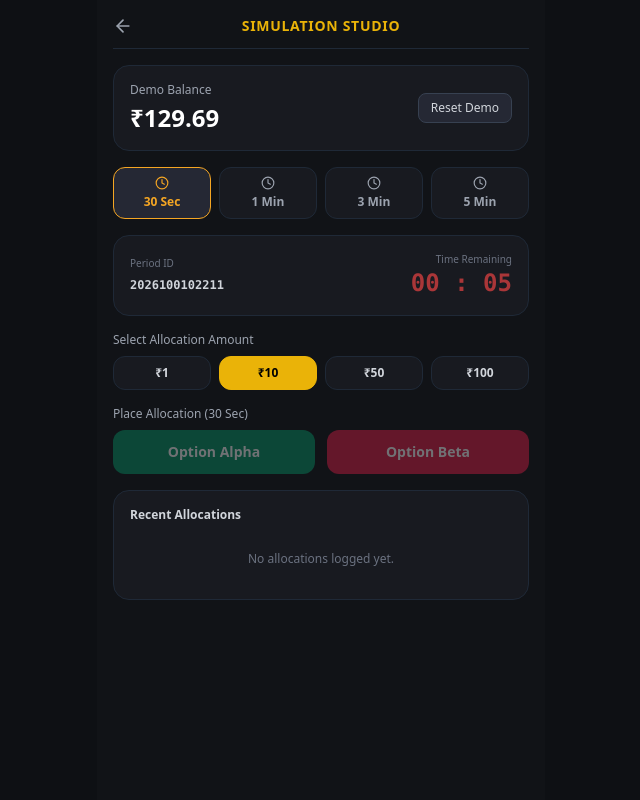
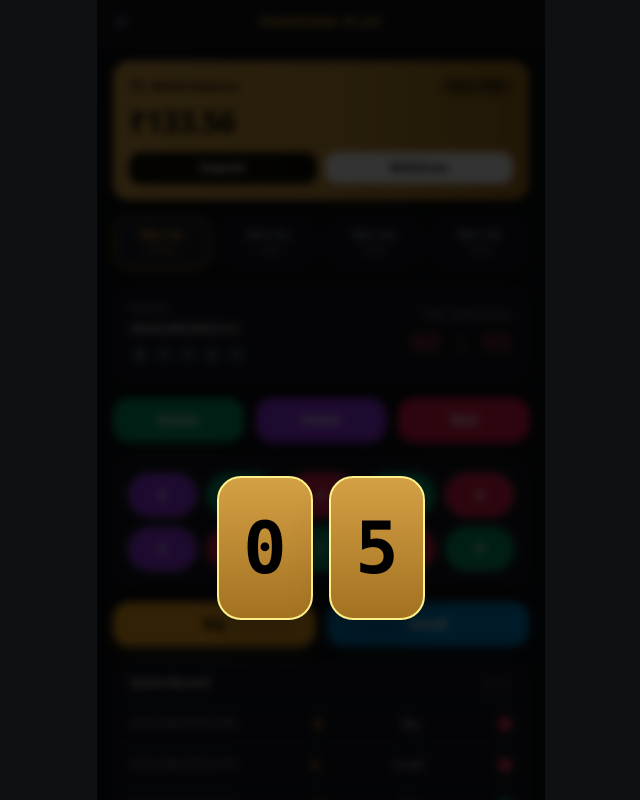
Before and after one commit to karanmn/Pandora, a Next.js app: page /wingo in a window 1280 px wide. Shown: the top 800 px of the page, without its empty margins (319-959 px from the left). Built offline with nearby package versions, Linux system fonts and the light colour scheme.

Commit message:
gaME UPDATE

```diff
--- a/app/wingo/page.jsx
+++ b/app/wingo/page.jsx
@@ -2,49 +2,85 @@
 
 import { useState, useEffect } from "react";
 import Link from "next/link";
-import { ArrowLeft, Wallet, AlertCircle, Clock } from "lucide-react";
+import { ArrowLeft, Wallet, RefreshCw, X, AlertCircle } from "lucide-react";
 
-const INTERVALS = [
+const WIN_GO_MODES = [
   { label: "30 Sec", duration: 30 },
   { label: "1 Min", duration: 60 },
   { label: "3 Min", duration: 180 },
   { label: "5 Min", duration: 300 },
 ];
 
-export default function MockMultiTimerSimulator() {
-  const [activeInterval, setActiveInterval] = useState(INTERVALS[0]);
+const MULTIPLIERS = [1, 5, 10, 20, 50, 100];
+const BASE_AMOUNTS = [1, 10, 100, 1000];
+
+export default function WinGoGamePage() {
+  const [activeModeIndex, setActiveModeIndex] = useState(0);
+  const [balance, setBalance] = useState(133.56);
   const [secondsRemaining, setSecondsRemaining] = useState(30);
-  const [periodId, setPeriodId] = useState("");
-  const [virtualBalance, setVirtualBalance] = useState(129.69);
-  const [selectedUnit, setSelectedUnit] = useState(10);
-  const [actionLog, setActionLog] = useState([]);
-  const [errorNotice, setErrorNotice] = useState("");
+  const [periodId, setPeriodId] = useState("2026100330592300");
 
-  // Drift-free synchronized timer based on active interval
+  // Betting Sheet States
+  const [isSheetOpen, setIsSheetOpen] = useState(false);
+  const [betSelection, setBetSelection] = useState(null); // 'Green', 'Red', 'Violet', 'Big', 'Small', or Number 0-9
+  const [betType, setBetType] = useState(""); // 'Color', 'Size', 'Number'
+  const [baseUnit, setBaseUnit] = useState(10);
+  const [multiplier, setMultiplier] = useState(1);
+  const [errorMsg, setErrorMsg] = useState("");
+  const [successToast, setSuccessToast] = useState("");
+
+  // History List
+  const [historyData, setHistoryData] = useState([
+    { period: "2026100330592300", number: 6, bigSmall: "Big", color: "bg-rose-500" },
+    { period: "2026100330592299", number: 4, bigSmall: "Small", color: "bg-rose-500" },
+    { period: "2026100330592298", number: 7, bigSmall: "Big", color: "bg-emerald-500" },
+    { period: "2026100330592297", number: 8, bigSmall: "Big", color: "bg-rose-500" },
+    { period: "2026100330592296", number: 2, bigSmall: "Small", color: "bg-rose-500" },
+    { period: "2026100330592295", number: 0, bigSmall: "Small", color: "bg-purple-600" },
+    { period: "2026100330592294", number: 5, bigSmall: "Big", color: "bg-purple-600" },
+    { period: "2026100330592293", number: 3, bigSmall: "Small", color: "bg-emerald-500" },
+  ]);
+
+  // Load user balance from localStorage
   useEffect(() => {
-    const updateTimer = () => {
+    const stored = localStorage.getItem("pandora_user");
+    if (stored) {
+      try {
+        const parsed = JSON.parse(stored);
+        if (parsed.balance !== undefined) setBalance(parseFloat(parsed.balance));
+      } catch (e) {
+        console.error(e);
+      }
+    }
+  }, []);
+
+  // Real Clock-Synchronized Timer for all 4 intervals
+  const currentDuration = WIN_GO_MODES[activeModeIndex].duration;
+
+  useEffect(() => {
+    const updateCountdown = () => {
       const now = new Date();
       const currentEpochSec = Math.floor(now.getTime() / 1000);
 
       // Remaining seconds in current block
-      const rem = activeInterval.duration - (currentEpochSec % activeInterval.duration);
-      setSecondsRemaining(rem === activeInterval.duration ? 0 : rem);
+      const rem = currentDuration - (currentEpochSec % currentDuration);
+      const actualRem = rem === currentDuration ? 0 : rem;
+      setSecondsRemaining(actualRem);
 
-      // Deterministic period sequence
+      // Generate accurate Period ID
       const datePart = now.toISOString().slice(0, 10).replace(/-/g, "");
       const secondsSinceMidnight =
         now.getHours() * 3600 + now.getMinutes() * 60 + now.getSeconds();
-      const roundIndex = Math.floor(secondsSinceMidnight / activeInterval.duration) + 1;
-
-      setPeriodId(`${datePart}${String(roundIndex).padStart(5, "0")}`);
+      const roundIndex = Math.floor(secondsSinceMidnight / currentDuration) + 1;
+      setPeriodId(`${datePart}${String(roundIndex).padStart(6, "0")}`);
     };
 
-    updateTimer();
-    const intervalRunner = setInterval(updateTimer, 1000);
+    updateCountdown();
+    const intervalRunner = setInterval(updateCountdown, 1000);
     return () => clearInterval(intervalRunner);
-  }, [activeInterval]);
+  }, [activeModeIndex, currentDuration]);
 
-  // Format seconds to MM:SS
+  // Format MM:SS
   const formatTime = (totalSec) => {
     const m = Math.floor(totalSec / 60);
     const s = totalSec % 60;
@@ -52,99 +88,147 @@ export default function MockMultiTimerSimulator() {
   };
 
   const isLocked = secondsRemaining <= 5;
+  const totalBetAmount = baseUnit * multiplier;
 
-  const handleExecution = (choice) => {
-    setErrorNotice("");
+  const handleOpenSheet = (type, val) => {
+    if (isLocked) {
+      setErrorMsg("Round is locked for the last 5 seconds!");
+      setTimeout(() => setErrorMsg(""), 2500);
+      return;
+    }
+    setBetType(type);
+    setBetSelection(val);
+    setIsSheetOpen(true);
+  };
 
+  const handleConfirmBet = () => {
     if (isLocked) {
-      setErrorNotice("Round locked during final 5 seconds.");
+      setErrorMsg("Time expired! Cannot place order now.");
       return;
     }
 
-    if (virtualBalance < selectedUnit) {
-      setErrorNotice("Insufficient demo balance.");
+    if (balance < totalBetAmount) {
+      setErrorMsg("Insufficient balance in your wallet!");
       return;
     }
 
-    // Atomic balance deduction
-    setVirtualBalance((prev) => parseFloat((prev - selectedUnit).toFixed(2)));
+    // Atomic Deduct
+    const newBal = parseFloat((balance - totalBetAmount).toFixed(2));
+    setBalance(newBal);
 
-    const entry = {
-      id: Date.now(),
-      interval: activeInterval.label,
-      period: periodId,
-      choice,
-      amount: selectedUnit,
-      timestamp: new Date().toLocaleTimeString(),
-    };
+    // Save to localStorage session
+    const stored = localStorage.getItem("pandora_user");
+    if (stored) {
+      try {
+        const parsed = JSON.parse(stored);
+        parsed.balance = newBal;
+        localStorage.setItem("pandora_user", JSON.stringify(parsed));
+      } catch (e) {}
+    }
 
-    setActionLog((prev) => [entry, ...prev.slice(0, 5)]);
+    setIsSheetOpen(false);
+    setSuccessToast(`Placed ₹${totalBetAmount} on ${betSelection}!`);
+    setTimeout(() => setSuccessToast(""), 3000);
   };
 
   return (
-    <div className="min-h-screen bg-[#111317] text-white p-4 max-w-md mx-auto space-y-4 font-sans">
+    <div className="min-h-screen bg-[#0e1014] text-white pb-12 max-w-md mx-auto relative font-sans select-none">
       {/* Top Header */}
-      <div className="flex items-center justify-between border-b border-gray-800 pb-3">
+      <header className="sticky top-0 z-40 bg-[#16181f]/90 backdrop-blur-md px-4 py-3 flex items-center justify-between border-b border-gray-800">
         <Link href="/user/select-panel" className="text-gray-400 hover:text-white">
           <ArrowLeft size={20} />
         </Link>
-        <span className="font-bold text-sm tracking-wider uppercase text-yellow-500">
-          Simulation Studio
+        <span className="font-extrabold text-sm tracking-widest uppercase text-[#f5a623]">
+          PANDORA PLAY
         </span>
         <div className="w-5" />
+      </header>
+
+      {/* Main Container */}
+      <div className="p-4 space-y-4">
+        {/* Wallet Balance Gold Card */}
+        <div className="bg-gradient-to-r from-[#d4a046] via-[#c49237] to-[#a37220] text-black p-4 rounded-2xl shadow-xl">
+          <div className="flex items-center justify-between">
+            <span className="text-xs font-bold flex items-center gap-1.5 opacity-90">
+              <Wallet size={15} /> Wallet Balance
+            </span>
+            <span className="text-[10px] uppercase font-bold tracking-wider bg-black/20 px-2 py-0.5 rounded-full">
+              Real-Time
+            </span>
           </div>
 
-      {/* Balance Card */}
-      <div className="bg-[#181a20] border border-gray-800 rounded-2xl p-4 flex justify-between items-center">
-        <div>
-          <span className="text-xs text-gray-400 block mb-1">Demo Balance</span>
-          <div className="text-2xl font-black text-white">
-            ₹{virtualBalance.toFixed(2)}
+          <div className="text-3xl font-black my-2 tracking-tight">
+            ₹{balance.toFixed(2)}
+          </div>
+
+          <div className="flex gap-2 mt-3">
+            <Link
+              href="/user/crypto/deposit"
+              className="flex-1 bg-black/90 hover:bg-black text-white text-xs font-bold py-2 rounded-xl text-center shadow-md transition"
+            >
+              Deposit
+            </Link>
+            <Link
+              href="/user/crypto/withdraw"
+              className="flex-1 bg-white hover:bg-gray-100 text-black text-xs font-bold py-2 rounded-xl text-center shadow-md transition"
+            >
+              Withdraw
+            </Link>
           </div>
         </div>
-        <button
-          onClick={() => setVirtualBalance(100.0)}
-          className="text-xs bg-[#252834] text-gray-300 px-3 py-1.5 rounded-lg border border-gray-700 hover:border-yellow-500"
-        >
-          Reset Demo
-        </button>
-      </div>
 
-      {/* 4 Timers Tab Selector */}
+        {/* 4 Mode Tabs */}
         <div className="grid grid-cols-4 gap-2">
-        {INTERVALS.map((tab) => {
-          const isSelected = activeInterval.duration === tab.duration;
+          {WIN_GO_MODES.map((mode, idx) => {
+            const isSelected = activeModeIndex === idx;
             return (
               <button
-              key={tab.label}
+                key={mode.label}
                 onClick={() => {
-                setActiveInterval(tab);
-                setErrorNotice("");
+                  setActiveModeIndex(idx);
+                  setIsSheetOpen(false);
                 }}
-              className={`p-2 rounded-xl border text-center transition ${
+                className={`py-2.5 px-1 rounded-2xl border text-center transition flex flex-col items-center justify-center ${
                   isSelected
-                  ? "bg-[#252834] border-[#f5a623] text-[#f5a623]"
-                  : "bg-[#181a20] border-gray-800 text-gray-400"
+                    ? "bg-[#1f222b] border-[#f5a623] text-[#f5a623] shadow-md shadow-[#f5a623]/10"
+                    : "bg-[#16181f] border-gray-800/80 text-gray-400 hover:border-gray-700"
                 }`}
               >
-              <Clock size={14} className="mx-auto mb-1" />
-              <div className="text-xs font-bold">{tab.label}</div>
+                <span className="text-xs font-extrabold tracking-wide">Win Go</span>
+                <span className="text-[10px] font-medium opacity-80">{mode.label}</span>
               </button>
             );
           })}
         </div>
 
-      {/* Live Timer & Period Info */}
-      <div className="bg-[#181a20] border border-gray-800 rounded-2xl p-4 flex justify-between items-center">
+        {/* Timer & Period Card */}
+        <div className="bg-[#16181f] border border-gray-800 rounded-2xl p-4 flex justify-between items-center relative overflow-hidden">
           <div>
-          <span className="text-[10px] text-gray-500 block">Period ID</span>
-          <span className="text-xs font-mono font-bold text-gray-300">{periodId}</span>
+            <span className="text-[10px] text-gray-400 uppercase tracking-wider block mb-1">
+              Period
+            </span>
+            <div className="text-xs font-mono font-bold text-gray-200 tracking-wider">
+              {periodId}
             </div>
+            <div className="flex gap-1 mt-2">
+              {[8, 7, 7, 6, 7].map((num, i) => (
+                <span
+                  key={i}
+                  className="w-5 h-5 rounded-full bg-gray-800 text-[10px] font-bold flex items-center justify-center text-gray-300 border border-gray-700"
+                >
+                  {num}
+                </span>
+              ))}
+            </div>
+          </div>
+
           <div className="text-right">
-          <span className="text-[10px] text-gray-500 block">Time Remaining</span>
+            <span className="text-[10px] text-gray-400 uppercase tracking-wider block mb-1">
+              Time Remaining
+            </span>
             <div
               className={`text-2xl font-mono font-black ${
-              isLocked ? "text-red-500 animate-pulse" : "text-[#f5a623]"
+                isLocked ? "text-rose-500 animate-pulse" : "text-[#f5a623]"
               }`}
             >
               {formatTime(secondsRemaining)}
@@ -152,83 +236,192 @@ export default function MockMultiTimerSimulator() {
           </div>
         </div>
 
-      {/* Amount Selector */}
+        {/* Color Buttons */}
+        <div className="grid grid-cols-3 gap-3">
+          <button
+            onClick={() => handleOpenSheet("Color", "Green")}
+            className="bg-emerald-600 hover:bg-emerald-500 active:scale-95 py-3 rounded-2xl font-bold text-sm shadow-lg shadow-emerald-900/20 transition"
+          >
+            Green
+          </button>
+          <button
+            onClick={() => handleOpenSheet("Color", "Violet")}
+            className="bg-purple-600 hover:bg-purple-500 active:scale-95 py-3 rounded-2xl font-bold text-sm shadow-lg shadow-purple-900/20 transition"
+          >
+            Violet
+          </button>
+          <button
+            onClick={() => handleOpenSheet("Color", "Red")}
+            className="bg-rose-600 hover:bg-rose-500 active:scale-95 py-3 rounded-2xl font-bold text-sm shadow-lg shadow-rose-900/20 transition"
+          >
+            Red
+          </button>
+        </div>
+
+        {/* Number Balls 0 - 9 */}
+        <div className="bg-[#16181f] border border-gray-800 rounded-2xl p-3.5">
+          <div className="grid grid-cols-5 gap-2.5">
+            {[0, 1, 2, 3, 4, 5, 6, 7, 8, 9].map((num) => {
+              const isSpecial = num === 0 || num === 5;
+              const isEven = num % 2 === 0;
+              const bgClass = isSpecial
+                ? "bg-purple-600 border-purple-400"
+                : isEven
+                ? "bg-rose-600 border-rose-400"
+                : "bg-emerald-600 border-emerald-400";
+
+              return (
+                <button
+                  key={num}
+                  onClick={() => handleOpenSheet("Number", num)}
+                  className={`h-11 rounded-full font-black text-sm flex items-center justify-center border shadow-md active:scale-95 transition ${bgClass}`}
+                >
+                  {num}
+                </button>
+              );
+            })}
+          </div>
+        </div>
+
+        {/* Big / Small Choice */}
+        <div className="grid grid-cols-2 gap-3">
+          <button
+            onClick={() => handleOpenSheet("Size", "Big")}
+            className="bg-[#f5a623] hover:bg-[#e0961f] active:scale-95 text-black font-extrabold py-3 rounded-2xl text-sm shadow-lg shadow-[#f5a623]/20 transition"
+          >
+            Big
+          </button>
+          <button
+            onClick={() => handleOpenSheet("Size", "Small")}
+            className="bg-sky-600 hover:bg-sky-500 active:scale-95 font-extrabold py-3 rounded-2xl text-sm shadow-lg shadow-sky-900/20 transition"
+          >
+            Small
+          </button>
+        </div>
+
+        {/* Game History Table */}
+        <div className="bg-[#16181f] border border-gray-800 rounded-2xl overflow-hidden mt-4">
+          <div className="px-4 py-3 border-b border-gray-800 flex justify-between items-center">
+            <span className="text-xs font-bold text-gray-200">Game Record</span>
+            <span className="text-[10px] text-gray-500">{WIN_GO_MODES[activeModeIndex].label}</span>
+          </div>
+
+          <div className="divide-y divide-gray-800/60">
+            {historyData.map((item) => (
+              <div key={item.period} className="px-4 py-2.5 flex items-center justify-between text-xs">
+                <span className="text-gray-400 font-mono text-[11px]">{item.period}</span>
+                <span className="font-extrabold text-sm text-[#f5a623]">{item.number}</span>
+                <span className="text-gray-300 font-medium">{item.bigSmall}</span>
+                <span className={`w-3.5 h-3.5 rounded-full ${item.color}`} />
+              </div>
+            ))}
+          </div>
+        </div>
+      </div>
+
+      {/* 5-SECOND FULLSCREEN BIG COUNTDOWN OVERLAY */}
+      {isLocked && (
+        <div className="absolute inset-0 bg-black/80 backdrop-blur-sm z-50 flex items-center justify-center pointer-events-auto">
+          <div className="flex gap-4">
+            <div className="w-24 h-36 bg-gradient-to-b from-[#d4a046] to-[#a37220] text-black font-mono font-black text-7xl rounded-3xl flex items-center justify-center shadow-2xl border-2 border-yellow-200">
+              0
+            </div>
+            <div className="w-24 h-36 bg-gradient-to-b from-[#d4a046] to-[#a37220] text-black font-mono font-black text-7xl rounded-3xl flex items-center justify-center shadow-2xl border-2 border-yellow-200">
+              {secondsRemaining}
+            </div>
+          </div>
+        </div>
+      )}
+
+      {/* ERROR TOAST */}
+      {errorMsg && (
+        <div className="fixed top-16 left-1/2 -translate-x-1/2 z-50 bg-rose-600/90 text-white text-xs px-4 py-2 rounded-xl flex items-center gap-1.5 shadow-lg">
+          <AlertCircle size={15} />
+          {errorMsg}
+        </div>
+      )}
+
+      {/* SUCCESS TOAST */}
+      {successToast && (
+        <div className="fixed top-16 left-1/2 -translate-x-1/2 z-50 bg-emerald-600/95 text-white text-xs px-4 py-2 rounded-xl font-bold shadow-lg">
+          {successToast}
+        </div>
+      )}
+
+      {/* BETTING BOTTOM SHEET DRAWER MODAL */}
+      {isSheetOpen && (
+        <div className="fixed inset-0 bg-black/70 z-50 flex items-end justify-center">
+          <div className="w-full max-w-md bg-[#16181f] rounded-t-3xl p-5 border-t border-gray-700 space-y-4">
+            <div className="flex justify-between items-center pb-2 border-b border-gray-800">
+              <span className="font-bold text-sm text-[#f5a623]">
+                Win Go {WIN_GO_MODES[activeModeIndex].label} - Select {betSelection}
+              </span>
+              <button
+                onClick={() => setIsSheetOpen(false)}
+                className="text-gray-400 hover:text-white"
+              >
+                <X size={18} />
+              </button>
+            </div>
+
+            {/* Base Balance Selection */}
             <div>
-        <label className="text-xs text-gray-400 block mb-2">Select Allocation Amount</label>
+              <span className="text-[11px] text-gray-400 block mb-1.5 font-medium">Balance</span>
               <div className="grid grid-cols-4 gap-2">
-          {[1, 10, 50, 100].map((amt) => (
+                {BASE_AMOUNTS.map((val) => (
                   <button
-              key={amt}
-              onClick={() => setSelectedUnit(amt)}
+                    key={val}
+                    onClick={() => setBaseUnit(val)}
                     className={`py-2 rounded-xl text-xs font-bold border transition ${
-                selectedUnit === amt
-                  ? "bg-yellow-500 text-black border-yellow-500"
-                  : "bg-[#181a20] border-gray-800 text-gray-300 hover:border-gray-700"
+                      baseUnit === val
+                        ? "bg-[#f5a623] text-black border-[#f5a623]"
+                        : "bg-[#101217] border-gray-800 text-gray-300"
                     }`}
                   >
-              ₹{amt}
+                    {val}
                   </button>
                 ))}
               </div>
             </div>
 
-      {/* Action Buttons */}
-      <div className="space-y-2">
-        <label className="text-xs text-gray-400 block">Place Allocation ({activeInterval.label})</label>
-        <div className="grid grid-cols-2 gap-3">
+            {/* Multiplier Selection */}
+            <div>
+              <span className="text-[11px] text-gray-400 block mb-1.5 font-medium">Quantity</span>
+              <div className="grid grid-cols-6 gap-1.5">
+                {MULTIPLIERS.map((m) => (
                   <button
-            disabled={isLocked}
-            onClick={() => handleExecution("Option Alpha")}
-            className="bg-emerald-600 hover:bg-emerald-500 disabled:opacity-40 text-white font-bold py-3 rounded-xl text-sm transition"
+                    key={m}
+                    onClick={() => setMultiplier(m)}
+                    className={`py-1.5 rounded-lg text-xs font-bold border transition ${
+                      multiplier === m
+                        ? "bg-[#f5a623] text-black border-[#f5a623]"
+                        : "bg-[#101217] border-gray-800 text-gray-400"
+                    }`}
                   >
-            Option Alpha
+                    X{m}
+                  </button>
+                ))}
+              </div>
+            </div>
+
+            {/* Bottom Actions */}
+            <div className="flex items-center gap-3 pt-2">
+              <button
+                onClick={() => setIsSheetOpen(false)}
+                className="flex-1 bg-gray-800 hover:bg-gray-700 text-gray-300 py-3 rounded-xl text-xs font-bold transition"
+              >
+                Cancel
               </button>
               <button
-            disabled={isLocked}
-            onClick={() => handleExecution("Option Beta")}
-            className="bg-rose-600 hover:bg-rose-500 disabled:opacity-40 text-white font-bold py-3 rounded-xl text-sm transition"
+                onClick={handleConfirmBet}
+                className="flex-1 bg-[#f5a623] hover:bg-[#e0961f] text-black py-3 rounded-xl text-xs font-bold transition"
               >
-            Option Beta
+                Total ₹{totalBetAmount}.00
               </button>
             </div>
           </div>
-
-      {/* Alert Notice */}
-      {errorNotice && (
-        <div className="bg-red-500/10 border border-red-500/30 text-red-400 text-xs p-3 rounded-xl flex items-center gap-2">
-          <AlertCircle size={16} />
-          <span>{errorNotice}</span>
-        </div>
-      )}
-
-      {/* Activity Log */}
-      <div className="bg-[#181a20] border border-gray-800 rounded-2xl p-4">
-        <span className="text-xs font-bold text-gray-300 block mb-3">Recent Allocations</span>
-        {actionLog.length === 0 ? (
-          <p className="text-xs text-gray-500 text-center py-4">No allocations logged yet.</p>
-        ) : (
-          <div className="space-y-2">
-            {actionLog.map((log) => (
-              <div
-                key={log.id}
-                className="flex justify-between items-center text-xs border-b border-gray-800/60 pb-2"
-              >
-                <div>
-                  <div className="font-semibold text-gray-200">
-                    {log.choice}{" "}
-                    <span className="text-[10px] text-gray-500 font-normal">({log.interval})</span>
-                  </div>
-                  <div className="text-[10px] text-gray-500">Period: {log.period}</div>
-                </div>
-                <div className="text-right">
-                  <div className="font-mono text-red-400 font-bold">-₹{log.amount.toFixed(2)}</div>
-                  <div className="text-[10px] text-gray-500">{log.timestamp}</div>
-                </div>
-              </div>
-            ))}
         </div>
       )}
     </div>
-    </div>
   );
 }
```
Lines whose indentation alone changed are shown as unchanged.
